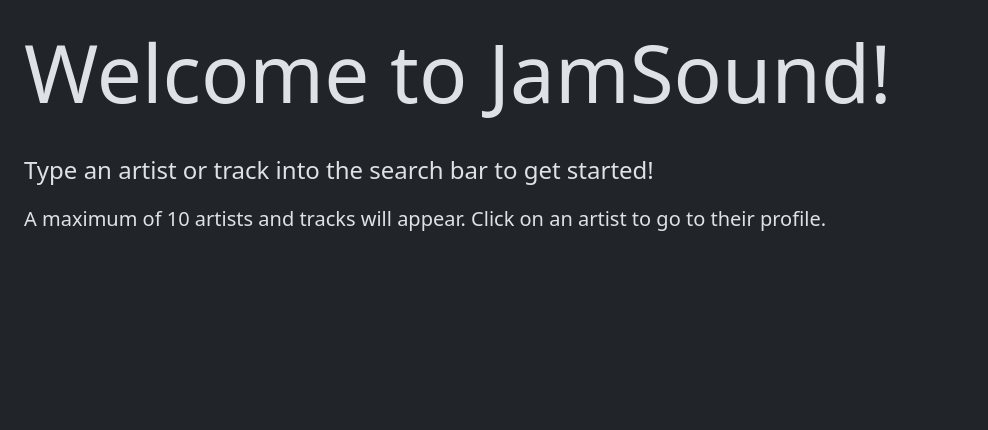
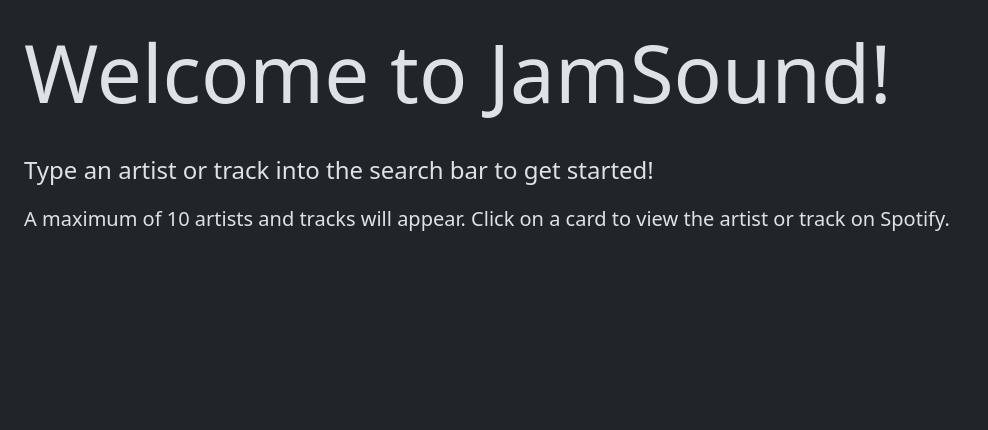
Before and after one commit to jvkchow/JamSound, a Django app: template jamsound/templates/home.html in a window 1280 px wide. Shown: the part 78-508 px from the top of the page, without its empty margins (0-988 px from the left). Run offline with Django 5.2, Linux system fonts and the light colour scheme; the template is opened without the code that fills it, so the values that code supplies are empty.

Commit message:
changed instructions on home page

```diff
--- a/jamsound/templates/home.html
+++ b/jamsound/templates/home.html
@@ -4,5 +4,5 @@
 {% block content %}
 <h1 class="display-1 ps-4 py-4">Welcome to JamSound!</h1>
 <p class="fs-4 ps-4">Type an artist or track into the search bar to get started!</p>
-<p class="fs-5 ps-4">A maximum of 10 artists and tracks will appear. Click on an artist to go to their profile.</p>
+<p class="fs-5 ps-4">A maximum of 10 artists and tracks will appear. Click on a card to view the artist or track on Spotify.</p>
 {% endblock content %}
```
